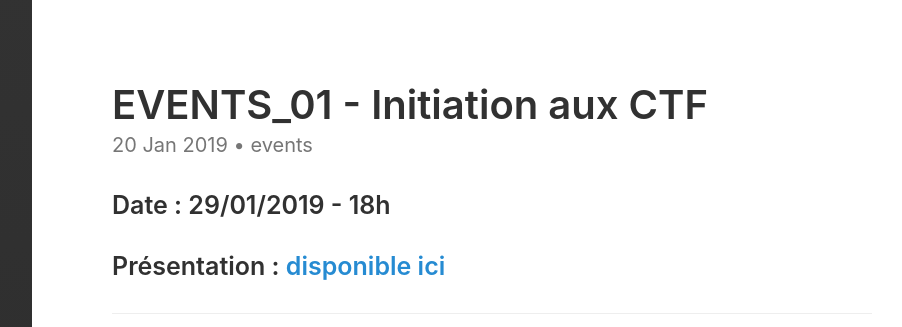
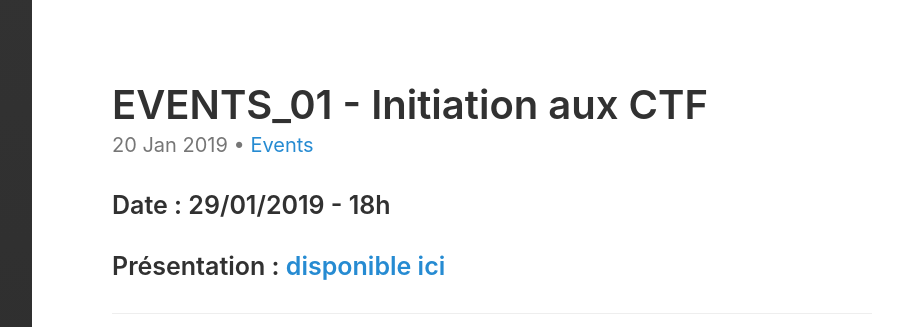
Before and after one commit to TeamCryptis/www, a Jekyll site: the page built from _posts/2019-01-20-events_01.md, in a window 1280 px wide. Shown: the top 327 px of the page, without its empty margins (328-1230 px from the left). Built offline with Jekyll 4.4.1, drawn with Linux system fonts in a browser that asks for light colours.

Commit message:
Correction typo

```diff
--- a/_posts/2019-01-20-events_01.md
+++ b/_posts/2019-01-20-events_01.md
@@ -1,7 +1,7 @@
 ---
 layout: post
 title: "EVENTS_01 - Initiation aux CTF"
-categories: events
+categories: Events
 excerpt_separator:  <!--more-->
 ---
 <!--more-->
```
